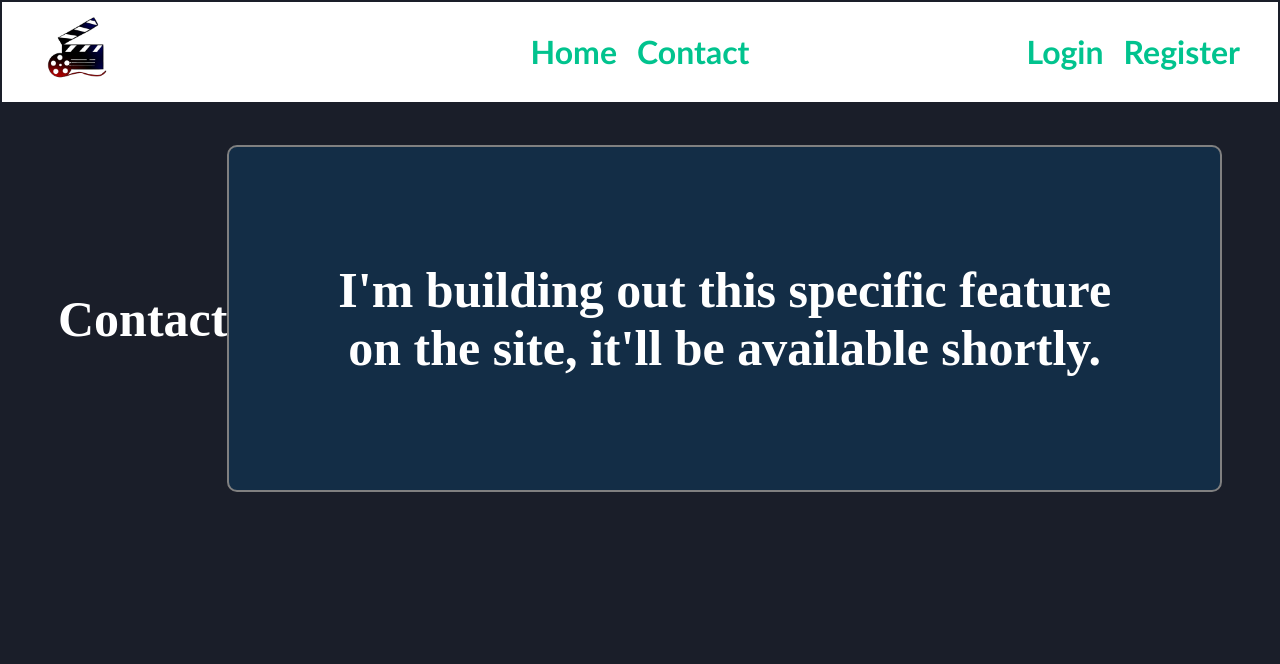
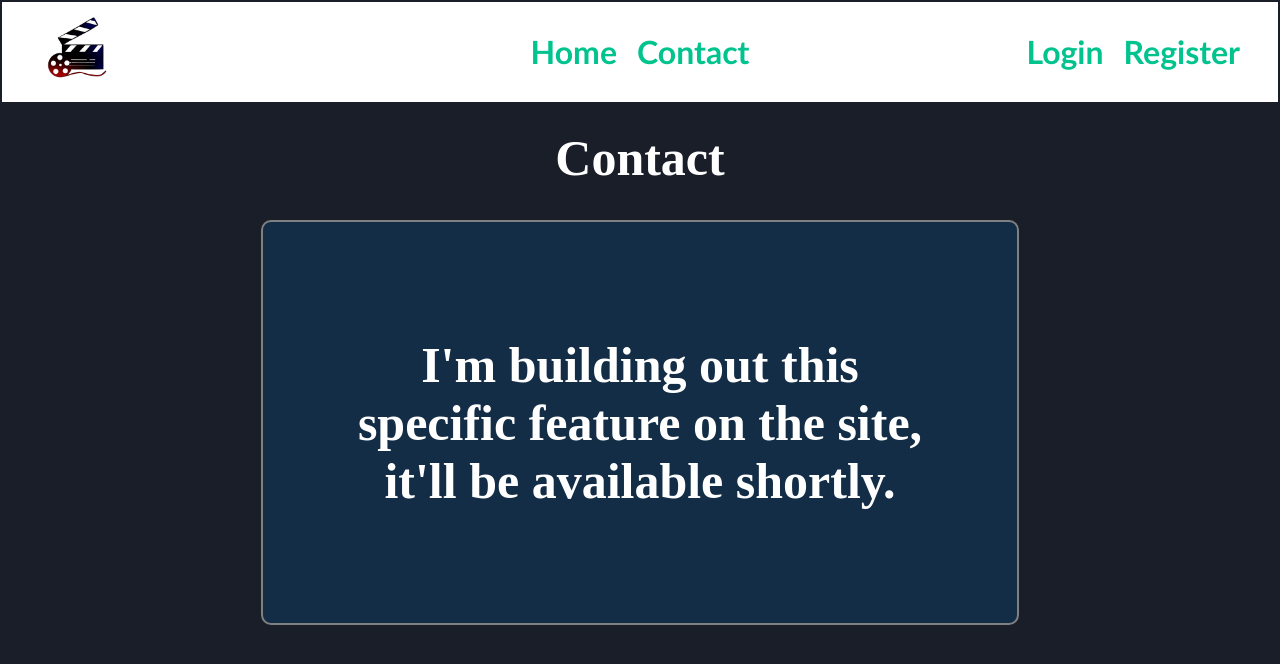
Before and after one commit to pachecus/MovieSearcher2.0, a React (Create React App) app in the folder movie-searcher/: page /Contacto in a window 1280 px wide. Shown: the top 664 px of the page. Built offline with nearby package versions, Linux system fonts and the light colour scheme.

Commit message:
CSS
ahora si agregue un poco de css temporal y otro fijo mientras voy haciendo cada una de las features

```diff
--- a/movie-searcher/src/css/styles.css
+++ b/movie-searcher/src/css/styles.css
@@ -125,7 +125,6 @@
 
 .login-container {
   font-size: x-large;
-  margin-top: 3%;
   margin-left: 20%;
   margin-right: 20%;
   border: 2px solid gray;
@@ -313,7 +312,10 @@ width: 100px;
   display: flex;
   align-items: center;
   justify-content: center;
-  padding: 50px;
+  flex-direction: column;
+  /* padding: 80px; */
+  margin-left: 20%;
+  margin-right: 20%;
 }
 
 .contacto-container{
@@ -321,6 +323,7 @@ width: 100px;
   flex-direction: column;
   justify-content: center;
   align-items: center;
+
 }
 
 .contacto-form {
```
